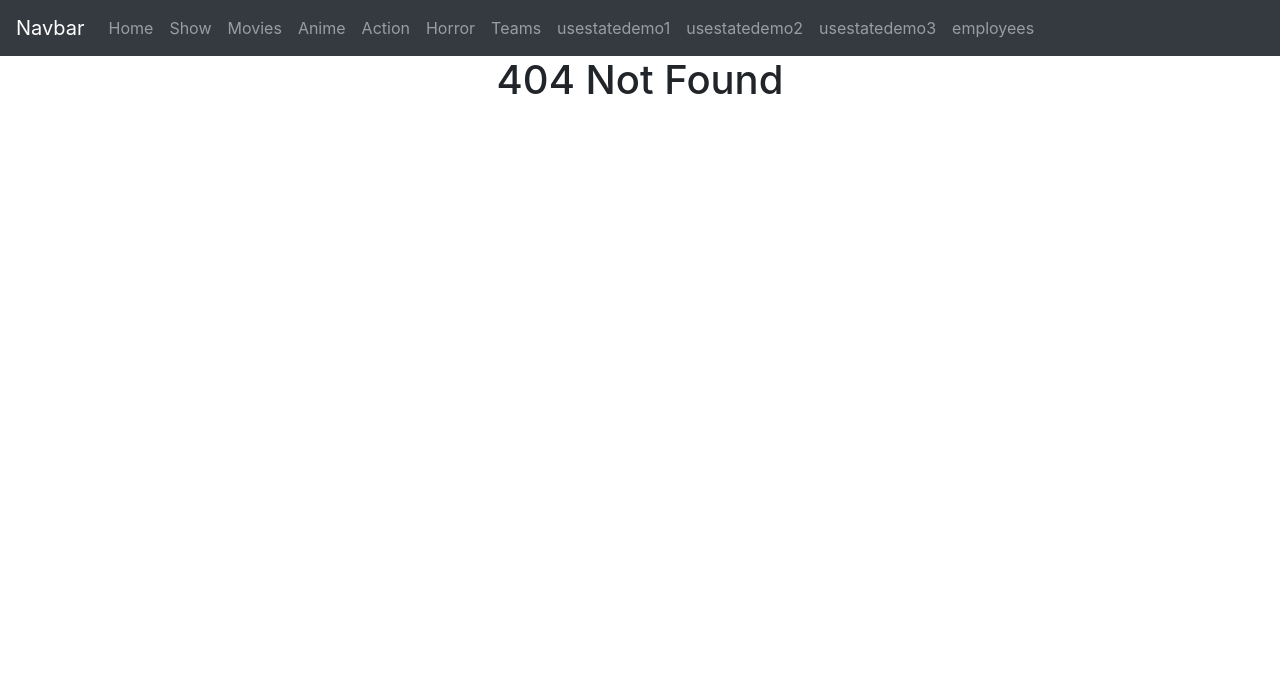
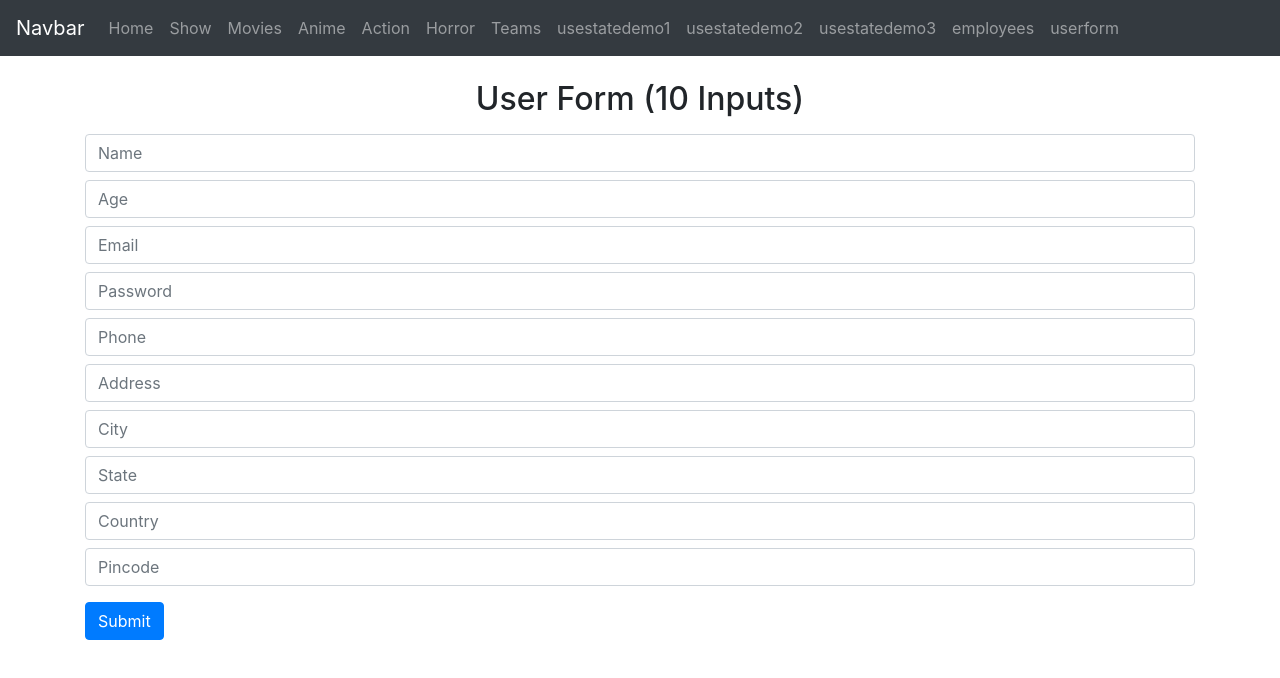
Before and after one commit to patelavi43/learning26, a React (Vite) app: page /userform in a window 1280 px wide. Before the commit this address had no page. Shown: the top 678 px of the page. Built offline with nearby package versions, Linux system fonts and the light colour scheme.

Commit message:
Reuseable

```diff
--- a/src/App.jsx
+++ b/src/App.jsx
@@ -31,6 +31,8 @@ import { UseStateDemo1 } from "./components/UseStateDemo1";
 import { UseStateDemo2 } from "./components/UseStateDemo2";
 import { UseStateDemo3 } from "./components/UseStateDemo3";
 import { Employees } from "./components/Employees";
+import { UserForm } from "./components/UserForm";
+
 
 
 
@@ -58,6 +60,7 @@ function App() {
           <Route path="/usestatedemo2" element ={<UseStateDemo2 />} />
           <Route path="/usestatedemo3" element ={<UseStateDemo3 />} />
           <Route path="/employees" element ={<Employees />} />
+          <Route path="/userform" element={<UserForm />} />
         </Routes>
        </div>
 
--- a/src/components/EmployeeList.jsx
+++ b/src/components/EmployeeList.jsx
@@ -1,21 +1,18 @@
-import React from 'react'
-import { SubEmployeeList } from './SubEmployeeList'
+// src/components/EmployeeList.jsx
+import React from "react";
+import { SubEmployeeList } from "./SubEmployeeList";
 
-export const EmployeeList = (props) => {
-  console.log("emplist ",props)
-  //props --> property
-  //props -->keyeord  no
-  //props --> datatype -->object
-  //props -- {title:"...."}
-  //updated -->{title:"",compnay:{}}
-  //updated -->{title:"",compnay:{},employees:[{}]}
+export const EmployeeList = ({ title, company, employees }) => {
   return (
-    <div style={{textAlign:"center"}}>
-        <h1>EmployeeList</h1>
-        {props.title}
-        <h1>{props.company.name}</h1>
-        <h1>{props.company.year}</h1>
-        <table className='table'>
+    <div className="container mt-4">
+      <h1 className="text-center">Employees</h1>
+      <h2 className="text-center">EmployeeList</h2>
+
+      <h3 className="text-center">{title}</h3>
+      <h3 className="text-center">{company.name}</h3>
+      <h3 className="text-center">{company.year}</h3>
+
+      <table className="table table-striped mt-4">
         <thead>
           <tr>
             <th>ID</th>
@@ -24,19 +21,17 @@ export const EmployeeList = (props) => {
           </tr>
         </thead>
         <tbody>
-            {
-              props.employees.map((emp)=>{
-                return <tr>
+          {employees.map((emp) => (
+            <tr key={emp.id}>
               <td>{emp.id}</td>
               <td>{emp.name}</td>
               <td>{emp.age}</td>
             </tr>
-              })
-            }
+          ))}
         </tbody>
       </table>
 
-        <SubEmployeeList title = {props.title}></SubEmployeeList>
+      <SubEmployeeList employees={employees} />
     </div>
-  )
-}
+  );
+};
--- a/src/components/Employees.jsx
+++ b/src/components/Employees.jsx
@@ -10,10 +10,10 @@ export const Employees = () => {
   };
 
   var employees = [
-    { id: 101, name: "parth", age: 23 },
-    { id: 102, name: "jay", age: 24 },
-    { id: 103, name: "raj", age: 25 },
-    { id: 104, name: "ajay", age: 23 },
+    { id: 101, name: "avi", age: 23 },
+    { id: 102, name: "raj", age: 24 },
+    { id: 103, name: "het", age: 25 },
+    { id: 104, name: "swar", age: 23 },
   ];
 
   return (
--- a/src/components/Nevbar.jsx
+++ b/src/components/Nevbar.jsx
@@ -83,6 +83,11 @@ export const Navbar = () => {
                 employees
               </Link>
             </li>
+            <li class="nav-item">
+              <Link class="nav-link" to="/userform">
+                userform
+              </Link>
+            </li>
           </ul>
         </div>
       </nav>
--- a/src/components/SubEmployeeList.jsx
+++ b/src/components/SubEmployeeList.jsx
@@ -1,10 +1,15 @@
-import React from 'react'
+// src/components/SubEmployeeList.jsx
+import React from "react";
 
-export const SubEmployeeList = (props) => {
-    console.log("sub employee props",props)
+export const SubEmployeeList = ({ employees }) => {
   return (
-    <div>
-        <h1>SubEmployeeList</h1>
+    <div className="text-center mt-4">
+      <h2>SubEmployeeList</h2>
+      {employees.map((emp) => (
+        <p key={emp.id}>
+          {emp.id} - {emp.name} - {emp.age}
+        </p>
+      ))}
     </div>
-  )
-}
+  );
+};
--- /dev/null
+++ b/src/components/UserForm.jsx
@@ -0,0 +1,110 @@
+// src/components/UserForm.jsx
+import React, { useState } from "react";
+
+export const UserForm = () => {
+  const [form, setForm] = useState({
+    name: "",
+    age: "",
+    email: "",
+    password: "",
+    phone: "",
+    address: "",
+    city: "",
+    state: "",
+    country: "",
+    pincode: "",
+  });
+
+  const handleChange = (e) => {
+    const { name, value } = e.target;
+    setForm({ ...form, [name]: value });
+  };
+
+  const handleSubmit = (e) => {
+    e.preventDefault();
+    console.log(form);
+    alert("Form submitted. Check console for data.");
+  };
+
+  return (
+    <form className="container mt-4" onSubmit={handleSubmit}>
+      <h2 className="mb-3 text-center">User Form (10 Inputs)</h2>
+
+      <input
+        className="form-control mb-2"
+        name="name"
+        value={form.name}
+        onChange={handleChange}
+        placeholder="Name"
+      />
+      <input
+        className="form-control mb-2"
+        name="age"
+        value={form.age}
+        onChange={handleChange}
+        placeholder="Age"
+      />
+      <input
+        className="form-control mb-2"
+        name="email"
+        value={form.email}
+        onChange={handleChange}
+        placeholder="Email"
+      />
+      <input
+        className="form-control mb-2"
+        type="password"
+        name="password"
+        value={form.password}
+        onChange={handleChange}
+        placeholder="Password"
+      />
+      <input
+        className="form-control mb-2"
+        name="phone"
+        value={form.phone}
+        onChange={handleChange}
+        placeholder="Phone"
+      />
+      <input
+        className="form-control mb-2"
+        name="address"
+        value={form.address}
+        onChange={handleChange}
+        placeholder="Address"
+      />
+      <input
+        className="form-control mb-2"
+        name="city"
+        value={form.city}
+        onChange={handleChange}
+        placeholder="City"
+      />
+      <input
+        className="form-control mb-2"
+        name="state"
+        value={form.state}
+        onChange={handleChange}
+        placeholder="State"
+      />
+      <input
+        className="form-control mb-2"
+        name="country"
+        value={form.country}
+        onChange={handleChange}
+        placeholder="Country"
+      />
+      <input
+        className="form-control mb-2"
+        name="pincode"
+        value={form.pincode}
+        onChange={handleChange}
+        placeholder="Pincode"
+      />
+
+      <button type="submit" className="btn btn-primary mt-2">
+        Submit
+      </button>
+    </form>
+  );
+};
```
Lines whose indentation alone changed are shown as unchanged.
